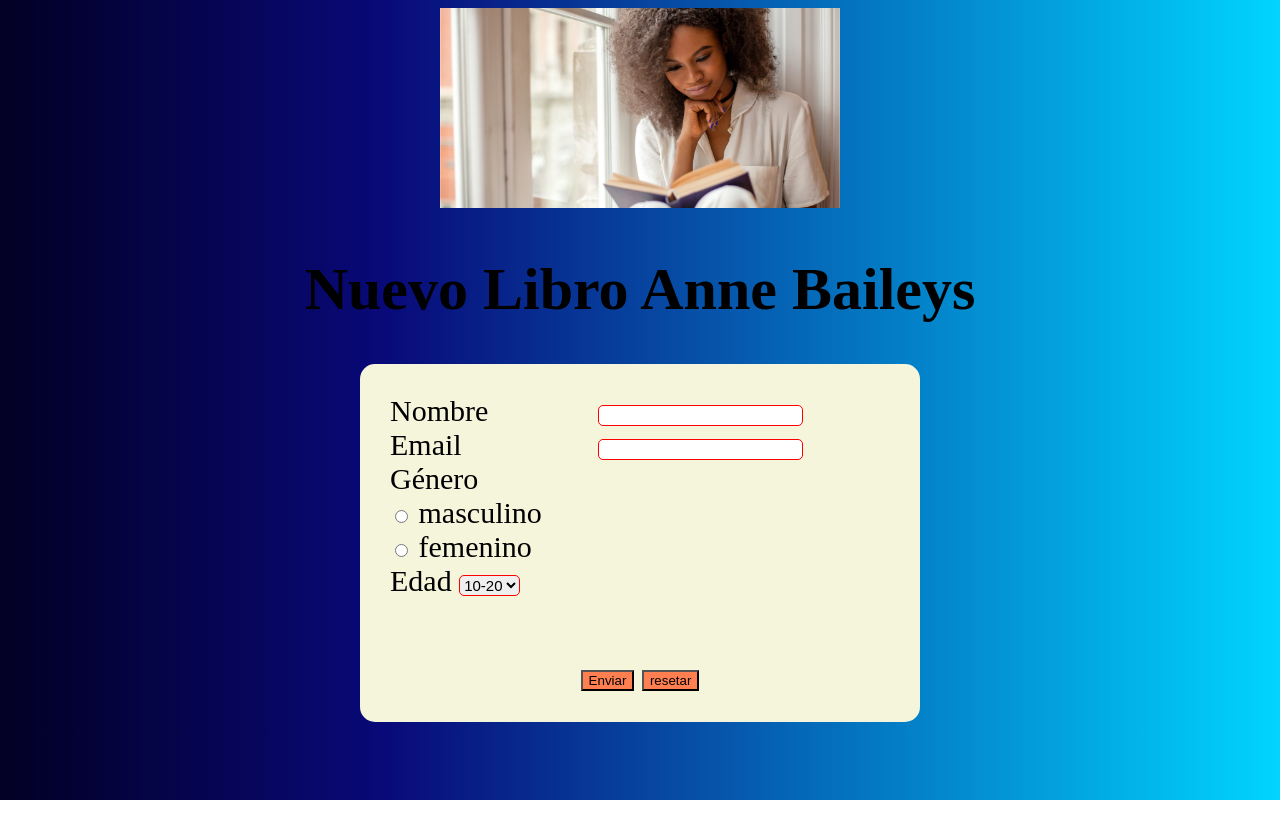
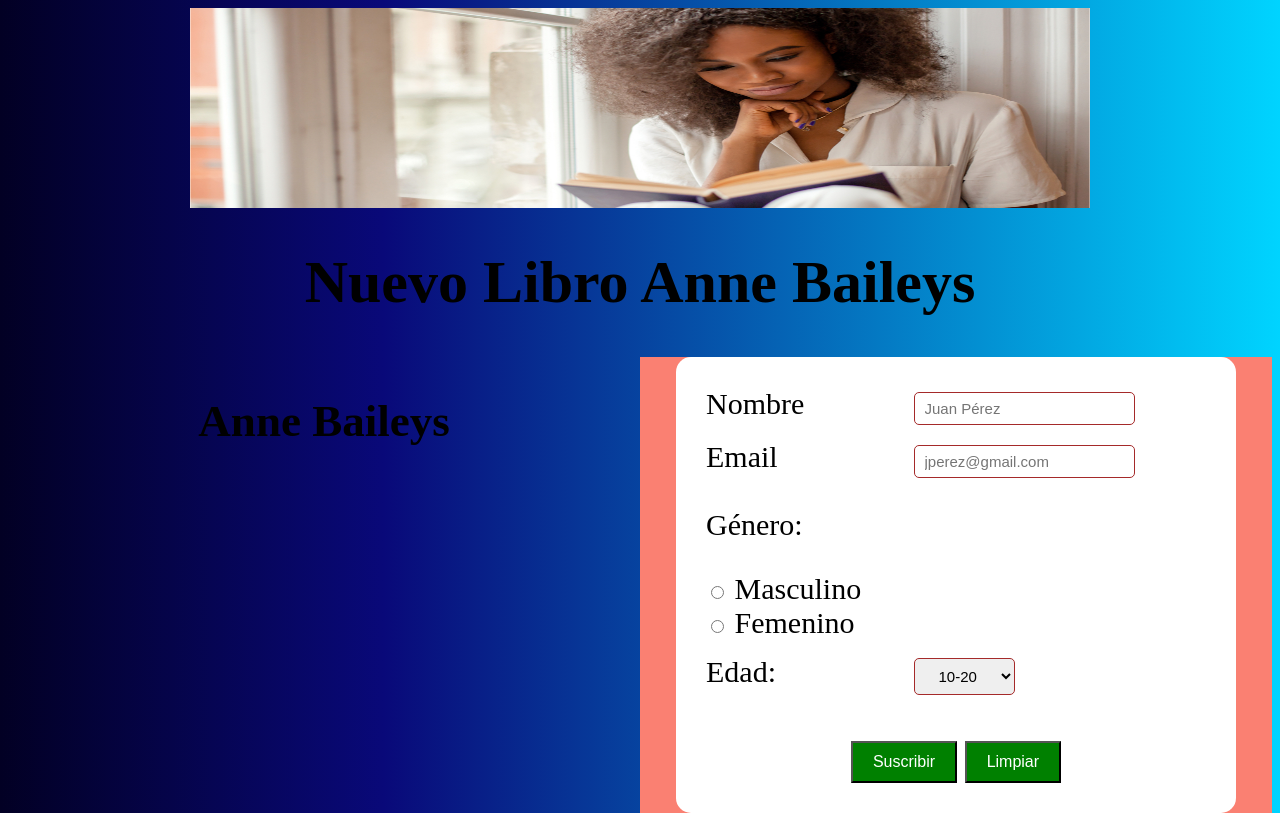
Before and after one commit to iamDiegoSaavedra/LandingPages, a plain HTML site: page index.html in a window 1280 px wide. Drawn offline with Linux system fonts and the light colour scheme.

Commit message:
Se agrego div lateral, cambio diseño de botones

```diff
--- a/estilo.css
+++ b/estilo.css
@@ -6,47 +6,72 @@ body{
 
 }
 
-div.formulario{
-    background-color: beige;
+div.formulario {
     width: 500px;
+    margin: auto;
+    background-color: white;
     padding: 30px;
     border-radius: 15px;
-    margin:auto;
     text-align: left;
 }
 
-button{
-    background-color: coral;
-    color: black;
-    padding: 10px, 20px;
+div.form-line {
+    margin-bottom: 15px;
 }
 
-div.botones{
-
-    text-align:center;
-    margin-top: 2em;
+div.columna-1,
+div.columna-2{
+	width:50%;
+	float: left;
 }
 
-label{
+div.columna-2{
+	background-color:#fa8072;
+}
+
+button {
+    background-color: green;
+    color: white;
+    padding: 10px 20px;
+    font-size: 16px;
+}
+
+button:hover {
+    background-color: lightgreen;
+	color: black;
+}
+
+div.botones {
+    text-align: center;
+    margin-top: 1.5em;
+}
+
+label {
     width: 200px;
     display: inline-block;
 }
 
-input{
+input {
     font-size: 15px;
-    padding:  5px, 10px;
-    border: 1px solid red;
+    padding: 7px 10px;
+    border: 1px solid brown;
     border-radius: 5px;
 }
 
-select{
-    padding: 8px, 20px;
+
+select {
+    padding: 8px 20px;
     font-size: 15px;
-    border: 1px solid red;
+    border: 1px solid brown;
     border-radius: 5px;
 }
 
-img{
-    width:max-content;
-    height: 200px;
+
+div.banner{
+    max-width: max-content;
+    max-height: 200px;
+    margin: auto;
+    transition: all 0.5s ease-in-out 0s;
+    padding-left: 20px;
+    padding-right: 20px;
 }
--- a/index.html
+++ b/index.html
@@ -1,40 +1,55 @@
 <!DOCTYPE html>
-<html>
+<html ="es">
     <head>
         <meta charset="utf-8"/>
-        <meta name="viewport" content="width-devide-width, initial-scale"/>
+        <meta name="viewport" content="width=device-width, initial-scale=1.0">
         <link rel="stylesheet" type="text/css" href="estilo.css">
+		<link rel="stylesheet" href="https://cdnjs.cloudflare.com/ajax/libs/font-awesome/6.0.0-beta3/css/all.min.css" integrity="sha512-Fo3rlrZj/k7ujTnHg4CGR2D7kSs0v4LLanw2qksYuRlEzO+tcaEPQogQ0KaoGN26/zrn20ImR1DfuLWnOo7aBA==" crossorigin="anonymous" referrerpolicy="no-referrer" />
         <title>Nuevo Libro Anne Baileys</title>
     </head>
     <body>
-        <div>
-            <img src="img/img_woman_smile.jpg" alt="Smiley face">
+        <div class="banner">
+            <img src="img/img_woman_smile.jpg" alt="Smiley face" width="900" height="200"/>
         </div>
+		<div class="form-line">
         <h1>Nuevo Libro Anne Baileys</h1>
+		</div>
 
+		<div class="columna-1">
+			<h2>Anne Baileys</h2>
+
+		</div>
+
+
+
+		<div class="columna-2">
+		<!-- comienzo formulario -->
 			<div class="formulario">
-
 			<form action="" method="get">
 				<div class="form-line">
-                    <label for="Nombre">Nombre</label>
-                    <input type="text">
-                </div>
-                <div class="form-line">
-                    <label for="Email">Email</label>
-                    <input type="mail">
+					<label for="nombre">Nombre</label>
+					<input name="nombre" id="nombre" placeholder="Juan Pérez" />
 				</div>
 
 				<div class="form-line">
-                    <label for="radio">Género</label>
-                    <br>
+					<label for="email">Email</label>
+					<input name="email" id="email" placeholder="jperez@gmail.com" />
+				</div>
+
+				<div class="form-line">
+					<p>Género:</p>
+					<div class="radio-option">
 						<input type="radio" id="masculino" name="genero" value="masculino">
-                   <label for="masculino">masculino</label><br>
+						<label for="masculino">Masculino</label>
+					</div>
+					<div class="radio-option">
 						<input type="radio" id="femenino" name="genero" value="femenino">
-                   <label for="femenino">femenino</label><br>
+						<label for="femenino">Femenino</label>
+					</div>
+				</div>
 
-                </div>
 				<div class="form-line">
-                    Edad
+					<label for="edad">Edad:</label>
 					<select name="edad" id="edad">
 						<option value="10-20">10-20</option>
 						<option value="21-30">21-30</option>
@@ -42,16 +57,17 @@
 						<option value="41-50">41-50</option>
 						<option value="51-60">51-60</option>
 						<option value="61-70">61-70</option>
+						<option value="71-80">71-80</option>
 					</select>
 				</div>
 
 				<div class="botones">
-
-                <button type="submit" value="submit">Enviar</button>
-                <button type="reset">resetar</button>
+					<button type="submit">Suscribir</button>
+					<button type="reset">Limpiar</button>
 				</div>
 			</form>
-
+			</div>
+			<!-- Fin formulairo -->
 		</div>
 
     </body>
```
Lines whose indentation alone changed are shown as unchanged.
